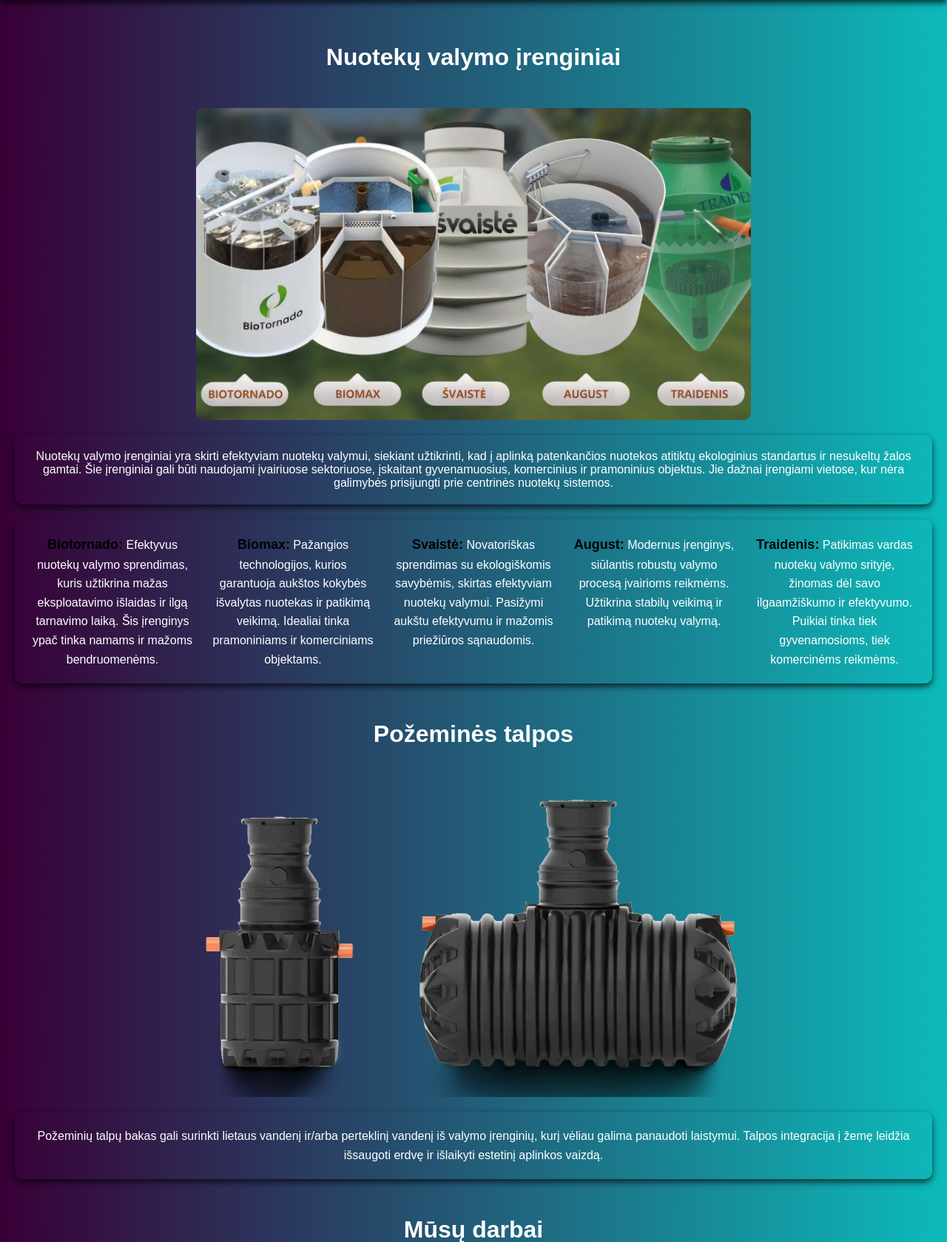
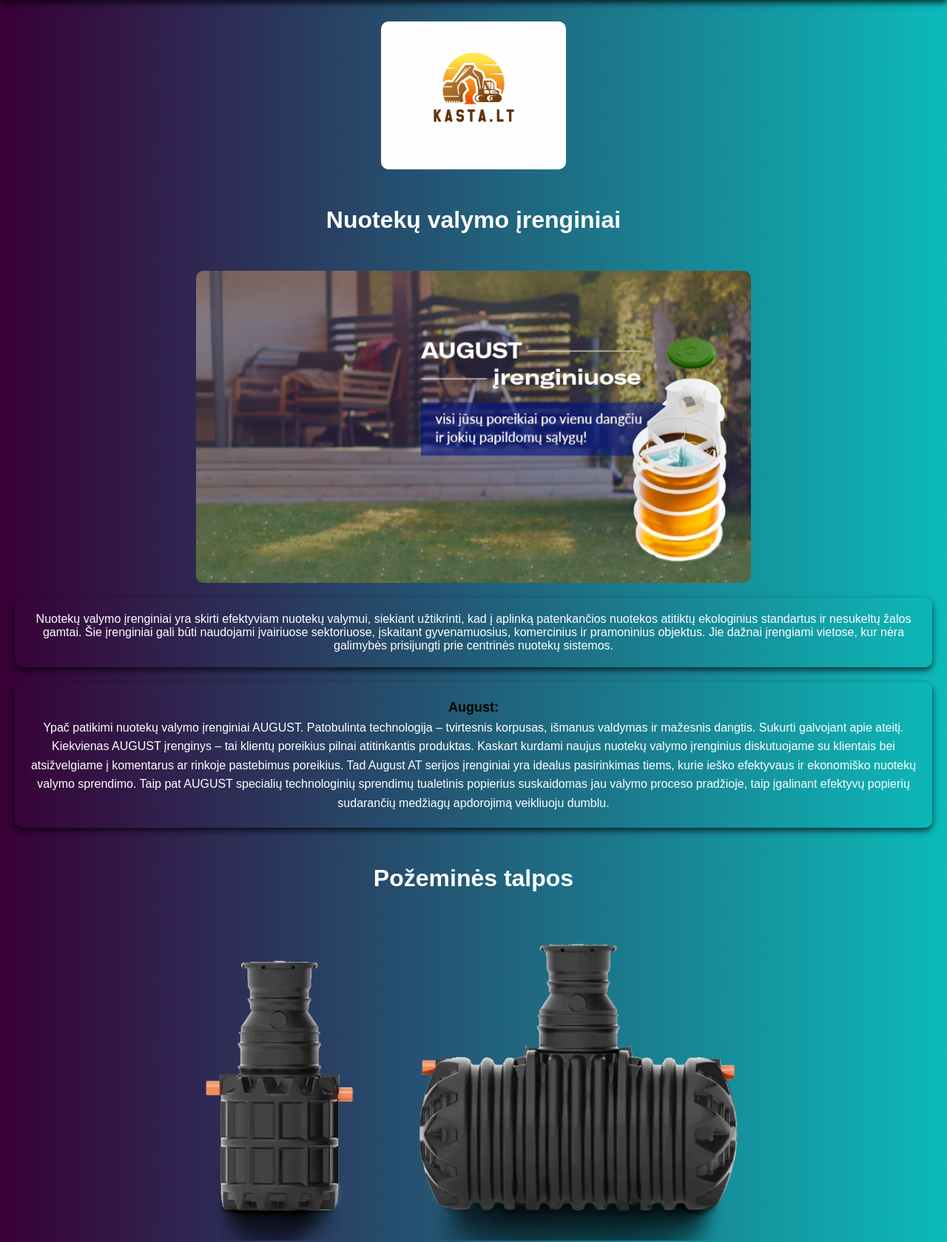
Before and after one commit to EgidijusJakimovas/kasta.lt, a PHP site: page /wastewater_treatment_systems.html in a window 1280 px wide. Shown: the part 41-1720 px from the top of the page at 74% size. Run offline with PHP 8.4, Linux system fonts and the light colour scheme; some libraries are stand-ins or nearby versions.

Commit message:
updated info

```diff
--- a/wastewater_treatment_systems.css
+++ b/wastewater_treatment_systems.css
@@ -138,6 +138,15 @@
 .custom-logo {
   width: 100%;
   max-width: 150px;
+  height: auto;
+  border-radius: 10px;
+  margin: 20px auto;
+  display: block;
+}
+
+.custom-title-logo {
+  width: 100%;
+  max-width: 250px;
   height: auto;
   border-radius: 10px;
   margin: 20px auto;
--- a/wastewater_treatment_systems.html
+++ b/wastewater_treatment_systems.html
@@ -7,11 +7,16 @@
       content="Kasta.lt - Efektyvūs nuotekų valymo sprendimai, montavimas ir aptarnavimas. Patikimos ir profesionalios paslaugos nuotekų sistemoms." />
     <meta name="viewport" content="width=device-width, initial-scale=1.0" />
     <title>Kasta.lt - Efektyvūs nuotekų valymo sprendimai ir paslaugos</title>
+
     <!-- Use absolute paths -->
     <link rel="stylesheet" href="/wastewater_treatment_systems.css" />
-    <link rel="icon" href="/images/logo.png" type="image/x-icon" />
+    <link
+      rel="icon"
+      href="/images/459720161_122111526848499503_7848729963151768743_n.jpg"
+      type="image/x-icon" />
   </head>
   <body>
+
     <!-- nav bar -->
     <nav>
       <ul>
@@ -19,15 +24,23 @@
         <li><a href="#product">Produktai</a></li>
         <li><a href="#installation">Darbai</a></li>
         <li><a href="#services">Paslaugos</a></li>
-        <li><a href="#contact">Kontaktai</a></li>
+        <li><a href="#contacts">Kontaktai</a></li>
       </ul>
     </nav>
+
+    <!-- Logo -->
+    <div>
+      <img
+        class="custom-title-logo"
+        src="/images/459720161_122111526848499503_7848729963151768743_n.jpg"
+        alt="" />
+    </div>
 
     <!-- Carousel Section 1 -->
     <h1 id="product">Nuotekų valymo įrenginiai</h1>
     <div class="image">
       <img
-        src="/images/all.jpeg"
+        src="/images/459755603_122111512124499503_5147196872499447465_n.png"
         alt="Nuotekų valymo įrenginiai"
         class="custom-img" />
     </div>
@@ -41,29 +54,8 @@
     </p>
     <div class="description">
       <p>
-        <strong>Biotornado:</strong> Efektyvus nuotekų valymo sprendimas, kuris
-        užtikrina mažas eksploatavimo išlaidas ir ilgą tarnavimo laiką. Šis
-        įrenginys ypač tinka namams ir mažoms bendruomenėms.
-      </p>
-      <p>
-        <strong>Biomax:</strong> Pažangios technologijos, kurios garantuoja
-        aukštos kokybės išvalytas nuotekas ir patikimą veikimą. Idealiai tinka
-        pramoniniams ir komerciniams objektams.
-      </p>
-      <p>
-        <strong>Svaistė:</strong> Novatoriškas sprendimas su ekologiškomis
-        savybėmis, skirtas efektyviam nuotekų valymui. Pasižymi aukštu
-        efektyvumu ir mažomis priežiūros sąnaudomis.
-      </p>
-      <p>
-        <strong>August:</strong> Modernus įrenginys, siūlantis robustų valymo
-        procesą įvairioms reikmėms. Užtikrina stabilų veikimą ir patikimą
-        nuotekų valymą.
-      </p>
-      <p>
-        <strong>Traidenis:</strong> Patikimas vardas nuotekų valymo srityje,
-        žinomas dėl savo ilgaamžiškumo ir efektyvumo. Puikiai tinka tiek
-        gyvenamosioms, tiek komercinėms reikmėms.
+        <strong>August: <br /></strong> Ypač patikimi nuotekų valymo įrenginiai AUGUST. Patobulinta technologija – tvirtesnis korpusas, išmanus valdymas ir mažesnis dangtis. Sukurti galvojant apie ateitį. Kiekvienas AUGUST įrenginys – tai klientų poreikius pilnai atitinkantis produktas. Kaskart kurdami naujus nuotekų valymo įrenginius diskutuojame su klientais bei atsižvelgiame į komentarus ar rinkoje pastebimus poreikius.
+        Tad August AT serijos įrenginiai yra idealus pasirinkimas tiems, kurie ieško efektyvaus ir ekonomiško nuotekų valymo sprendimo. Taip pat AUGUST specialių technologinių sprendimų tualetinis popierius suskaidomas jau valymo proceso pradžioje, taip įgalinant efektyvų popierių sudarančių medžiagų apdorojimą veikliuoju dumblu.
       </p>
     </div>
     <h1>Požeminės talpos</h1>
@@ -122,7 +114,7 @@
     </div>
 
     <!-- Parama Section -->
-    <h1 id="parama">Parama</h1>
+    <h1 id="parama">Nuotekų valymo įrenginių kompensavimas 2024 m. – ką svarbu žinoti?</h1>
     <div class="description shadow-box">
       <p>
         Kompensacija už nuotekų valymo įrangą 2024 m. Informuojame, kad nuo 2023
@@ -253,7 +245,7 @@
 
     <!-- Contacts -->
     <h1>Kontaktai</h1>
-    <div id="contact" class="contact">
+    <div id="contacts" class="contacts">
       <p><strong>Įmonės kodas:</strong> <span>306952419</span></p>
       <p><strong>Direktorius:</strong> <span>Aivaras Kulakauskas</span></p>
       <p><strong>Adresas:</strong> <span>Smičkių k. 1, Jonavos r.</span></p>
```
Also changed, not shown: .htaccess, images/459720161_122111526848499503_7848729963151768743_n.jpg (added), images/459755603_122111512124499503_5147196872499447465_n.png (added).
